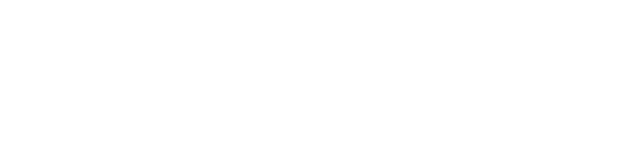
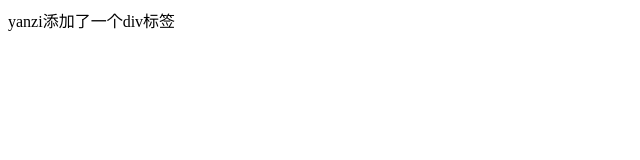
Before and after one commit to ranlei52111/woshiranlei, a plain HTML site: page index.html in a window 1280 px wide. Shown: the whole page, without its empty margins (0-640 px from the left). Drawn offline with Linux system fonts and the light colour scheme.

Commit message:
yanzi在index.html添加了一个div标签

```diff
--- a/index.html
+++ b/index.html
@@ -5,5 +5,6 @@
 		<title>我的第一个文件夹、</title>
 	</head>
 	<body>
+	 	<div>yanzi添加了一个div标签</div>
 	</body>
 </html>
```
